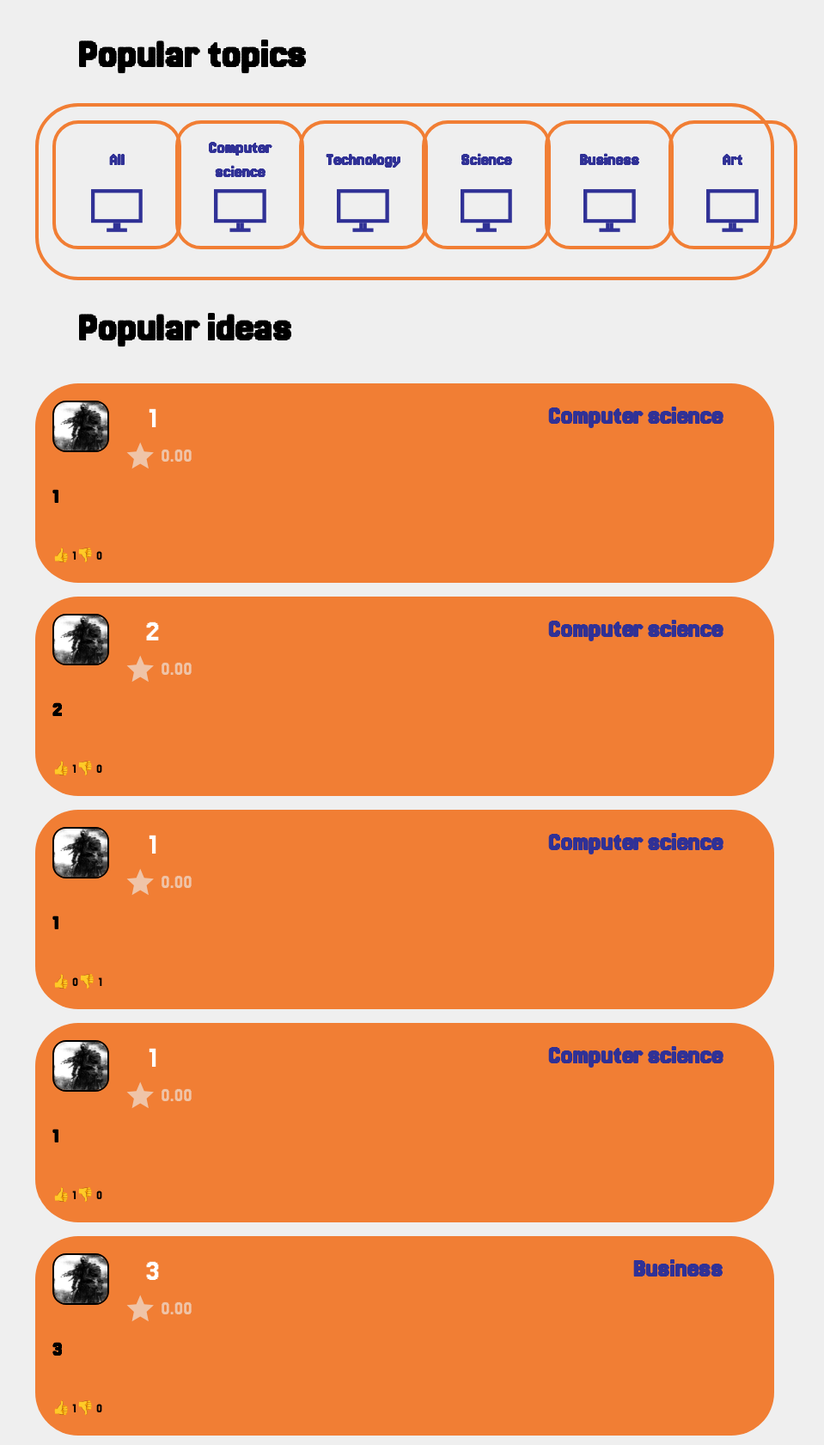
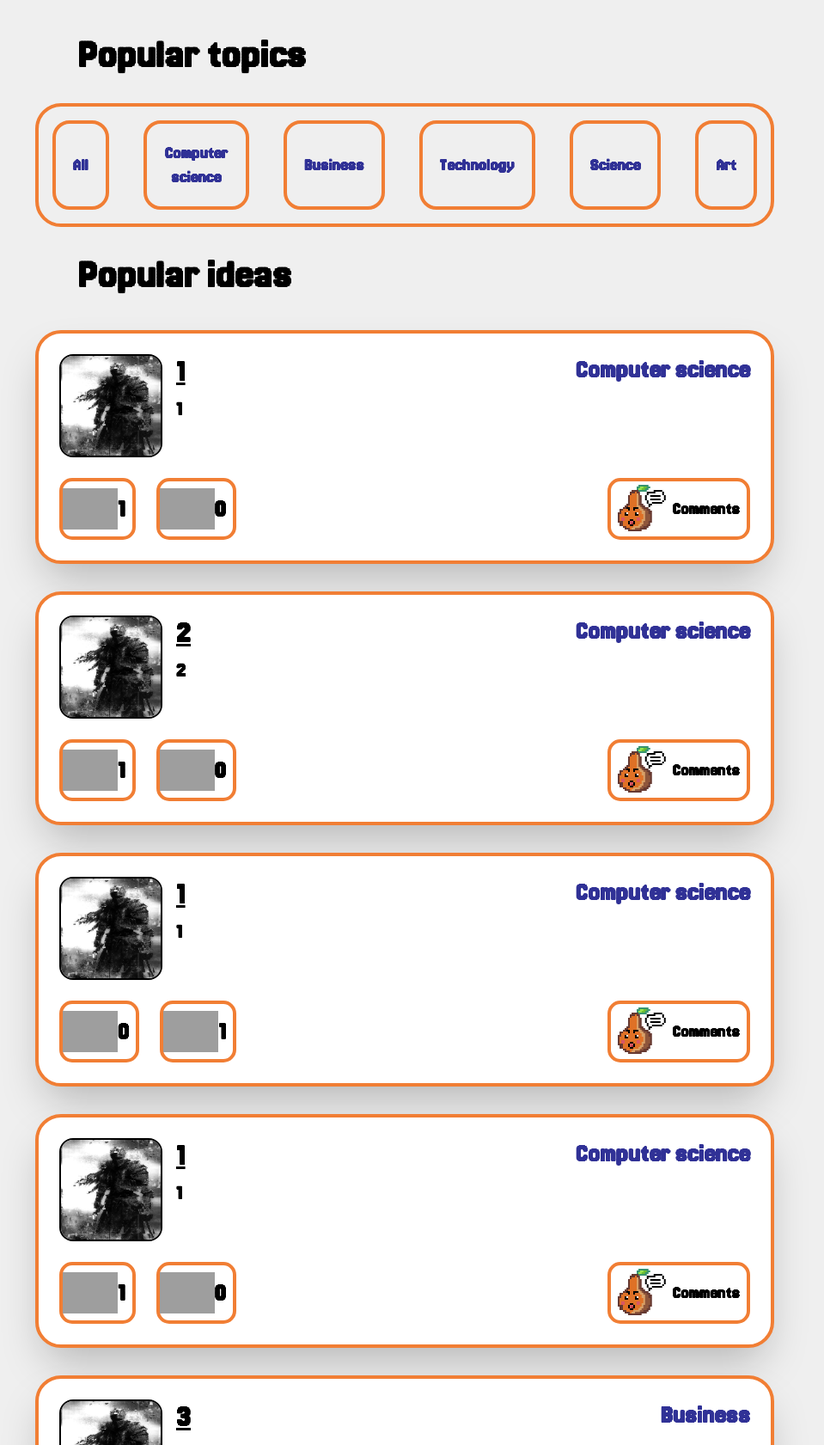
Before and after one commit to shxlny/IDEA, a Django app: page / in a window 1360 px wide. Shown: the part 120-1801 px from the top of the page at 86% size, without its empty margins (209-1168 px from the left). Run offline with Django 5.2, Linux system fonts and the light colour scheme; data comes from the database, SQL or seed files in the repository; style sheets or scripts are compiled from the project's sources; some libraries are stand-ins or nearby versions; grey boxes are pictures that could not be loaded.

Commit message:
main adaptive + fix acc

```diff
--- a/fefu/crowdapp/static/js/main.js
+++ b/fefu/crowdapp/static/js/main.js
@@ -8,6 +8,6 @@ function acc(){
     menu.classList.toggle("hidden");
 }
 
-// function main(){
-//     window.location.href = 'account.html';
-// }
+function to_com(  ){
+    window.location.href = "{% url 'Comments' %}";
+}
--- a/fefu/crowdapp/templates/account.html
+++ b/fefu/crowdapp/templates/account.html
@@ -58,9 +58,9 @@
                             {% csrf_token %}
                             <div class="w-[150px] h-[150px] flex justify-center items-center md:w-[200px] md:h-[200px] bg-white border-4 rounded-[15px] border-[#303196] overflow-hidden">
                                 {% if user.profile.avatar %}
-                                    <img src="{{ user.profile.avatar.url }}" alt="Current Avatar">
+                                    <img src="{{ user.profile.avatar.url }}" alt="Current Avatar" class="h-full w-full object-cover">
                                 {% else %}
-                                    <img src="/media/avatars/default.png" alt="Default Avatar">
+                                    <img src="/media/avatars/default.png" alt="Default Avatar" class="h-full w-full object-cover">
                                 {% endif %}
                             </div>
                             <form id="photoForm" method="POST" enctype="multipart/form-data">
--- a/fefu/crowdapp/templates/main.html
+++ b/fefu/crowdapp/templates/main.html
@@ -7,7 +7,7 @@
     <script src="https://cdn.tailwindcss.com"></script>
     <link rel="stylesheet" href="{% static 'css/index.css' %}">
     <script src="{% static 'js/main.js' %}"></script>
-
+    <link rel="stylesheet" href="https://unpkg.com/swiper/swiper-bundle.min.css">
 
 </head>
 <body>
@@ -62,77 +62,74 @@
 
         <main class="px-10 sm:px-16 md:px-20 lg:px-[100px] xl:px-[250px] pt-6 sm:pt-10 h-auto block">
             <!-- Popular Topics Section -->
-            <section class="min-h-[100px]">
+            <section class="h-fit">
               <div class="text-2xl sm:text-3xl md:text-4xl lg:text-5xl font-bold pl-4 sm:pl-8 md:pl-[50px]">
                 Popular topics
               </div>
-              <div class="mt-6 sm:mt-8 mb-8 p-4 min-h-[100px] border-4 rounded-[20px] sm:rounded-[50px] border-[#F17E34]">
-            <div class="h-auto grid grid-cols-2 sm:grid-cols-3 md:grid-cols-4 lg:grid-cols-5 xl:grid-cols-6 gap-4 sm:gap-6 lg:gap-10">
+              <div class="mt-6 sm:mt-8 mb-8 p-2 sm:p-4 h-fit border-4 rounded-[20px] sm:rounded-[30px] border-[#F17E34]">
+                <div class="h-fit flex sm:grid lg:grid-flow-col flex-col sm:flex-row gap-[4px] sm:gap-6 lg:gap-10">
                     <!-- Button for All -->
-                <form method="GET">
-                    <button name="category" value="" class="w-[150px] h-[150px] p-3 grid sm:grid-rows-2 border-4 rounded-[20px] sm:rounded-[30px] border-[#F17E34] items-center hover:bg-orange-100">
-                        <div class="text-[#303196] font-bold text-sm sm:text-base md:text-xl text-center hover:underline">
+                    <form method="GET" class="m-0">
+                        <button name="category" value="" class="w-full h-full sm:p-3 border-4 rounded-[6px]  sm:rounded-[20px] border-[#F17E34] items-center hover:bg-orange-100">
+                            <div class="text-[#303196] p-2 font-bold text-xl text-center hover:underline">
                                 All
                             </div>
-                        <div class="sm:flex w-full h-[40px] sm:h-[50px] justify-center">
+                            <div class="hidden w-full h-fit sm:h-[50px] justify-center">
                                 <img src="{% static 'img/compsc.svg' %}" alt="Icon">
                             </div>
                         </button>
                     </form>
 
-                <!-- Button for Computer Science -->
-                <form method="GET">
-                    <button name="category" value="Computer science" class="w-[150px] h-[150px] p-3 grid sm:grid-rows-2 border-4 rounded-[20px] sm:rounded-[30px] border-[#F17E34] items-center hover:bg-orange-100">
-                        <div class="text-[#303196] font-bold text-sm sm:text-base md:text-xl text-center hover:underline">
+                    <form method="GET" class="m-0">
+                        <button name="category" value="Computer science" class="w-full h-fit sm:p-3 border-4 rounded-[6px]  sm:rounded-[20px] border-[#F17E34] items-center hover:bg-orange-100">
+                            <div class="text-[#303196] p-2 font-bold text-xl text-center hover:underline">
                                 Computer science
                             </div>
-                        <div class="sm:flex w-full h-[40px] sm:h-[50px] justify-center">
+                            <div class="hidden w-full h-fit sm:h-[50px] justify-center">
                                 <img src="{% static 'img/compsc.svg' %}" alt="Icon">
                             </div>
                         </button>
                     </form>
 
-                <!-- Button for Technology -->
-                <form method="GET">
-                    <button name="category" value="Technology" class="w-[150px] h-[150px] p-3 grid sm:grid-rows-2 border-4 rounded-[20px] sm:rounded-[30px] border-[#F17E34] items-center hover:bg-orange-100">
-                        <div class="text-[#303196] font-bold text-sm sm:text-base md:text-xl text-center hover:underline">
-                            Technology
+                    <form method="GET" class="m-0">
+                        <button name="category" value="Business" class="w-full h-full sm:p-3 border-4 rounded-[6px]  sm:rounded-[20px] border-[#F17E34] items-center hover:bg-orange-100">
+                            <div class="text-[#303196] p-2 font-bold text-xl text-center hover:underline">
+                                Business
                             </div>
-                        <div class="sm:flex w-full h-[40px] sm:h-[50px] justify-center">
+                            <div class="hidden w-full h-fit sm:h-[50px] justify-center">
                                 <img src="{% static 'img/compsc.svg' %}" alt="Icon">
                             </div>
                         </button>
                     </form>
 
-                <!-- Similar buttons for other categories -->
-                <form method="GET">
-                    <button name="category" value="Science" class="w-[150px] h-[150px] p-3 grid sm:grid-rows-2 border-4 rounded-[20px] sm:rounded-[30px] border-[#F17E34] items-center hover:bg-orange-100">
-                        <div class="text-[#303196] font-bold text-sm sm:text-base md:text-xl text-center hover:underline">
-                            Science
+                    <form method="GET" class="m-0">
+                        <button name="category" value="Technology" class="w-full h-full sm:p-3 border-4 rounded-[6px]  sm:rounded-[20px] border-[#F17E34] items-center hover:bg-orange-100">
+                            <div class="text-[#303196] p-2 font-bold text-xl text-center hover:underline">
+                                Technology
                             </div>
-                        <div class="sm:flex w-full h-[40px] sm:h-[50px] justify-center">
+                            <div class="hidden w-full h-fit sm:h-[50px] justify-center">
                                 <img src="{% static 'img/compsc.svg' %}" alt="Icon">
                             </div>
                         </button>
                     </form>
 
-                <form method="GET">
-                    <button name="category" value="Business" class="w-[150px] h-[150px] p-3 grid sm:grid-rows-2 border-4 rounded-[20px] sm:rounded-[30px] border-[#F17E34] items-center hover:bg-orange-100">
-                        <div class="text-[#303196] font-bold text-sm sm:text-base md:text-xl text-center hover:underline">
-                            Business
+                    <form method="GET" class="m-0">
+                        <button name="category" value="Science" class="w-full h-full sm:p-3 border-4 rounded-[6px]  sm:rounded-[20px] border-[#F17E34] items-center hover:bg-orange-100">
+                            <div class="text-[#303196] p-2 font-bold text-xl text-center hover:underline">
+                                Science
                             </div>
-                        <div class="sm:flex w-full h-[40px] sm:h-[50px] justify-center">
+                            <div class="hidden w-full h-fit sm:h-[50px] justify-center">
                                 <img src="{% static 'img/compsc.svg' %}" alt="Icon">
                             </div>
                         </button>
                     </form>
 
-                <form method="GET">
-                    <button name="category" value="Art" class="w-[150px] h-[150px] p-3 grid sm:grid-rows-2 border-4 rounded-[20px] sm:rounded-[30px] border-[#F17E34] items-center hover:bg-orange-100">
-                        <div class="text-[#303196] font-bold text-sm sm:text-base md:text-xl text-center hover:underline">
+                    <form method="GET" class="m-0">
+                        <button name="category" value="Art" class="w-full h-full sm:p-3 border-4 rounded-[6px]  sm:rounded-[20px] border-[#F17E34] items-center hover:bg-orange-100">
+                            <div class="text-[#303196] p-2 font-bold text-xl text-center hover:underline">
                                 Art
                             </div>
-                        <div class="sm:flex w-full h-[40px] sm:h-[50px] justify-center">
+                            <div class="hidden w-full h-fit sm:h-[50px] justify-center">
                                 <img src="{% static 'img/compsc.svg' %}" alt="Icon">
                             </div>
                         </button>
@@ -143,68 +140,71 @@
             </section>
 
             <!-- Popular Ideas Section -->
-            <section class="h-auto">
-              <div class="text-2xl sm:text-3xl md:text-4xl lg:text-5xl font-bold pl-4 sm:pl-8 md:pl-[50px] mb-6 sm:mb-10">
+            <section class="w-full flex flex-col items-center">
+                <div class="w-full text-start text-2xl sm:text-3xl md:text-4xl lg:text-5xl font-bold pl-4 sm:pl-8 md:pl-[50px] mb-6 sm:mb-10">
                     Popular ideas
                 </div>
-<div class="space-y-4">
+                <div class="space-y-8 w-full">
                     {% for idea in ideas %}
-    <div class="p-4 sm:p-5 min-h-[120px] rounded-[20px] sm:rounded-[50px] bg-[#F17E34] grid sm:gap-4">
+                    <div class="p-2 sm:p-6 h-fit rounded-[20px] sm:rounded-[30px] bg-white border-4 border-[#F17E34] shadow-2xl ">
                         <!-- Top Section -->
-        <div class="flex items-start h-auto">
-            <div class="hidden sm:flex h-[60px] w-[80px] bg-white rounded-2xl border-2 border-black overflow-hidden">
+                        <div class="flex h-auto ">
+                            <div class="h-[60px] w-[60px] sm:h-[120px] sm:w-[120px] flex-none bg-white rounded-2xl border-2 border-black overflow-hidden">
                                 <img src="{{ idea.user.profile.avatar.url|default:'/media/avatars/default.png' }}"
                                      class="h-full w-full object-cover" alt="Idea Icon" />
                             </div>
-            <div class="grid grid-rows-2 min-w-[80px] sm:pl-4 sm:pl-5 justify-start">
+                            <div class="w-fit h-auto flex-none pl-4 justify-start">
+                                <div class="w-[75px] sm:w-[300px] break-words">
                                     <a href="#"
-                   class="text-white text-base sm:text-2xl md:text-4xl text-start sm:text-center hover:underline">
+                                   class="text-black font-bold text-2xl md:text-4xl text-start sm:text-center underline">
                                     {{ idea.title }}
                                     </a>
-                <div class="flex items-end">
-                    <img src="{% static 'img/Star 7.svg' %}" alt="Star Icon" class="h-4 sm:h-8" />
-                    <p class="h-full text-[#EFC4A8] text-sm sm:text-2xl pl-2 flex items-end">
-                        {{ idea.rating|default:"0.00" }}
-                    </p>
+                                </div>
+                                <!-- Description Section -->
+                                <div class="pt-2 w-[75px] sm:w-[300px] break-words text-sm sm:text-lg md:text-2xl text-black font-bold ">
+                                    <p>{{ idea.description }}</p>
                                 </div>
                             </div>
-            <div class="text-end w-full pr-4 sm:pr-10 text-sm sm:text-xl md:text-3xl text-[#303196] font-bold">
+                            <div class="text-end w-full text-[20px] sm:text-xl md:text-3xl text-[#303196] font-bold">
                                 <p>{{ idea.category }}</p>
                             </div>
                         </div>
-        <!-- Description Section -->
-        <div class="pb-2 text-sm sm:text-lg md:text-2xl text-black font-bold">
-            <p>{{ idea.description }}</p>
+                        <!-- Like/Dislike Buttons -->
+                        <div class="flex justify-between pt-6">
+                            <div class="flex justify-between gap-2 sm:gap-6">
+                                <button class="w-full pr-2 flex flex-row border-4 shadow-[30px] border-[#F17E34] rounded-[15px]" onclick="likeIdea({{ idea.id }})">
+                                    <div class="flex h-full items-center w-[32px] h-[32px]  sm:w-[64px] sm:h-[64px]">
+                                        <img src="{% static 'img/like .png' %}" class="like-btn">
                                     </div>
-        <!-- Like/Dislike Buttons -->
-        <div class="flex justify-between mt-2">
-            <div class="flex justify-between mt-2">
-    <button class="like-btn" onclick="likeIdea({{ idea.id }})">
-        👍 <span id="likes-{{ idea.id }}">{{ idea.likes|default:"0" }}</span>
+                                    <span id="likes-{{ idea.id }}" class="text-center flex items-center h-full font-bold text-black text-[20px] text-[30px]">{{ idea.likes|default:"0" }} </span>
                                 </button>
-    <button class="dislike-btn" onclick="dislikeIdea({{ idea.id }})">
-        👎 <span id="dislikes-{{ idea.id }}">{{ idea.dislikes|default:"0" }}</span>
+                                <button class="w-full pr-2 flex flex-row border-4 shadow-[30px] border-[#F17E34] rounded-[15px]" onclick="dislikeIdea({{ idea.id }})">
+                                    <div class="flex h-full items-center w-[32px] h-[32px]  sm:w-[64px] sm:h-[64px]">
+                                        <img src="{% static 'img/dislike.png' %}" class="dislike-btn">
+                                    </div>
+                                    <span id="dislikes-{{ idea.id }}" class="text-center flex items-center h-full font-bold text-black text-[20px] sm:text-[30px]">{{ idea.dislikes|default:"0" }} </span>
                                 </button>
                             </div>
-
-
+                            <div class="w-full  flex justify-end items-center">
+                                <div class="flex h-full items-center border-4 shadow-[30px] border-[#F17E34] rounded-[15px]">
+                                    <button class="flex h-full items-center w-[32px] h-[32px]  sm:w-[64px] sm:h-[64px]" onclick="to_com">
+                                        <img src="{% static 'img/talker.png' %}" class="comment-btn">
+                                    </button>
+                                    <p class="p-2 font-bold text-black text-[16px] sm:text-[20px]">Comments</p>
+                                </div>
+                            </div>
                         </div>
                     </div>
                     {% empty %}
                     <p class="text-center text-xl text-gray-500">No ideas found.</p>
                     {% endfor %}
                 </div>
-
-
-
-
-
             </section>
-            <div class="flex justify-center mt-10 h-auto w-auto text-center text-xl sm:text-3xl text-[#929292]">
+            <!--<div class="flex justify-center mt-10 h-auto w-auto text-center text-xl sm:text-3xl text-[#929292]">
               <button>
                 <p class="hover:underline">Show more</p>
               </button>
-            </div>
+            </div>-->
           </main>
 
           <footer class="mt-[200px] w-full bg-[#EFEFEF]">
```
Lines whose indentation alone changed are shown as unchanged.
